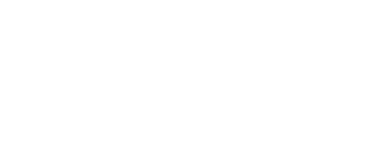
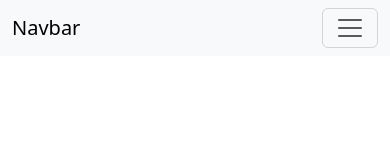
Before and after one commit to atheo810/portofolio, a plain HTML site: page index.html in a window 390 px wide. Drawn offline with nearby package versions, Linux system fonts and the light colour scheme.

Commit message:
feat: navbar

```diff
--- a/index.html
+++ b/index.html
@@ -1,16 +1,44 @@
 <!DOCTYPE html>
 <html lang="en">
-<head>
-    <link rel="stylesheet" href="bootstrap/css//bootstrap.min.css">
-    <meta charset="UTF-8">
-    <meta name="viewport" content="width=device-width, initial-scale=1.0">
+  <head>
+    <link rel="stylesheet" href="bootstrap/css//bootstrap.min.css" />
+    <meta charset="UTF-8" />
+    <meta name="viewport" content="width=device-width, initial-scale=1.0" />
     <title>Portofolio</title>
-</head>
-<body>
-
+  </head>
+  <body>
     <!-- Navabar Content -->
-
+    <nav class="navbar navbar-expand-lg bg-body-tertiary">
+      <div class="container-fluid">
+        <a href="#" class="navbar-brand">Navbar</a>
+        <button
+          class="navbar-toggler"
+          type="button"
+          data-bs-toggle="collapse"
+          data-bs-target="#navbarNav"
+          aria-controls="navbarNav"
+          aria-expanded="false"
+          aria-label="Toggle navigation"
+        >
+          <span class="navbar-toggler-icon"></span>
+        </button>
+        <!-- Navbar hamburger -->
+        <div class="collapse navbar-collapse" id="navbarNav">
+          <ul class="navbar-nav">
+            <li class="nav-item">
+              <a href="#" class="nav-link active" aria-current="page">Home</a>
+            </li>
+            <li class="nav-item">
+              <a href="#" class="nav-link active">Activities</a>
+            </li>
+            <li class="nav-item">
+              <a href="#" class="nav-link active">About Me</a>
+            </li>
+          </ul>
+        </div>
+      </div>
+    </nav>
 
     <script src="/bootstrap/js/bootstrap.min.js"></script>
-</body>
+  </body>
 </html>
```
